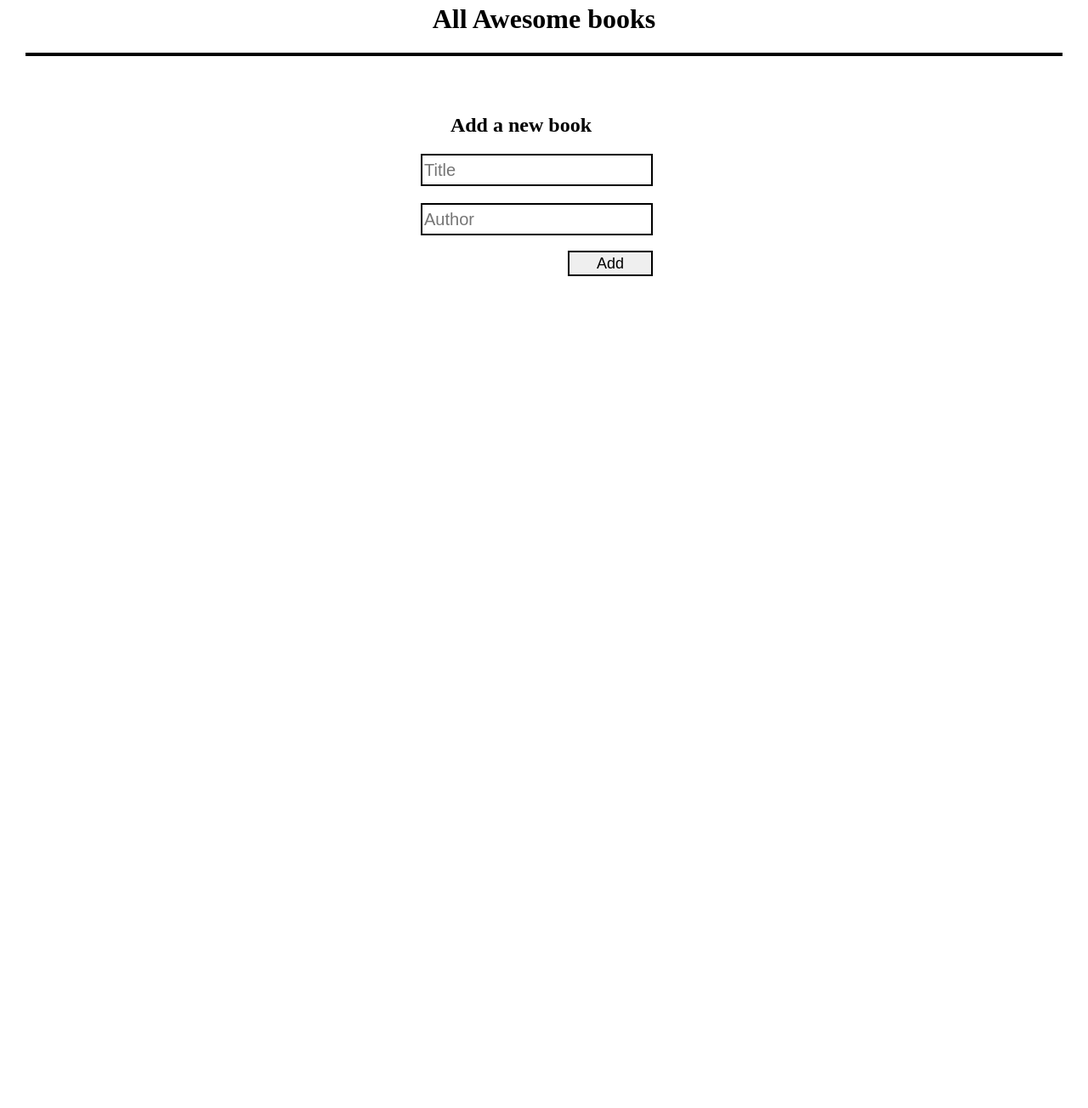
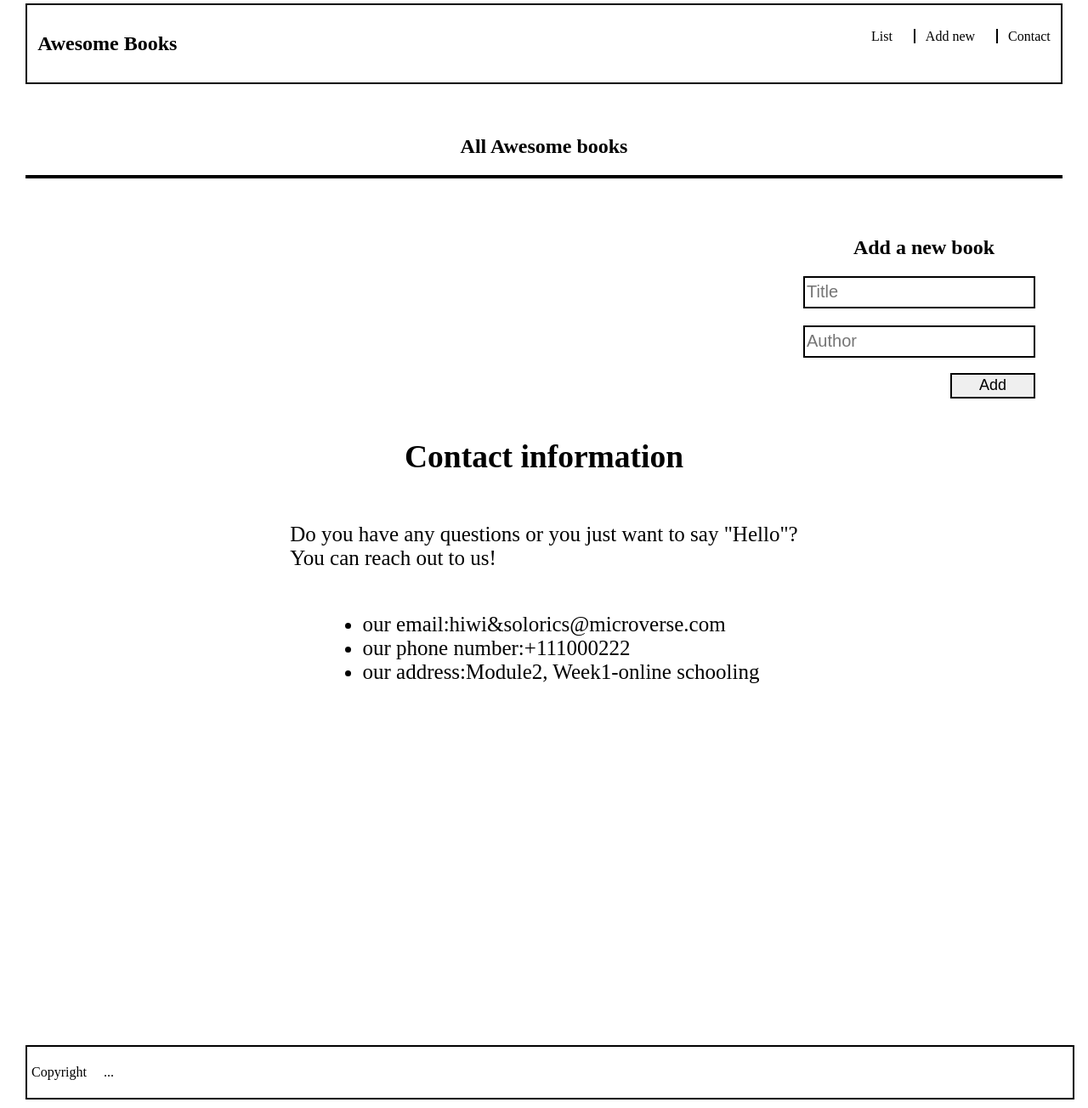
Before and after one commit to hiwina/AwesomeBooks, a website: page index.html in a window 1280 px wide. Shown: the part 16-1320 px from the top of the page at 85% size. Before the commit the page ends 800 px from the top, so only its background shows below. Drawn offline with Linux system fonts and the light colour scheme.

Commit message:
add navigation bar and use eventlisner for displaying each section

```diff
--- a/index.html
+++ b/index.html
@@ -4,20 +4,48 @@
     <meta http-equiv="X-UA-Compatible" content="IE=edge">
     <meta name="viewport" content="width=device-width, initial-scale=1.0">
     <link rel="stylesheet" href="styles.css">
-    <!-- <link rel="stylesheet" href="https://cdn.jsdelivr.net/npm/bootswatch@4.5.2/dist/yeti/bootstrap.min.css"> -->
     <title>'Awesome Books'</title>
 </head>
-<body>
+<body >
+    <header>
+      <nav class="nav-container">
+        <h1 id="header-name">Awesome Books</h1>
+        <ul class="navItems">
+          <li ><a href="#lists" id="list">List</a></li>
+          <li ><a href="#adds" id="add-new">Add new</a></li>
+          <li ><a href="#contacts" id="contact">Contact</a></li>
+        </ul>
+      </nav>
+    </header>
+
+    <p id="date"></p>
+
+    <section class="list" id="lists">
     <h1 class="text-center">All Awesome books</h1>
      <div id="book-list">
      </div>
-
+    </section>
+    <section id="adds">
     <form id="book-form">
         <h2 >Add a new book</h2>
         <input name="title" id="title"  placeholder="Title"></input>
         <input name="author" id="author"  placeholder="Author"></input>
         <button type="submit" class="addbtn">Add</button>
     </form>
+    </section>
+    <section class="contact" id="contacts">
+        <h1 class="heading">Contact information</h1>
+        <p id="p">Do you have any questions or you just want to say "Hello"? <br> You can reach out to us!</p>
+        <ul id="co-ul" class="co-ul">
+          <li id="email">our email:hiwi&solorics@microverse.com </li>
+          <li id="email">our phone number:+111000222</li>
+          <li id="email">our address:Module2, Week1-online schooling</li>
+        </ul>
+    </section>
+     <footer>
+     <p>Copyright</p>
+     <p>...</p>
+    </footer>
 <script src = index.js></script>
 </body>
 </html>
--- a/index.js
+++ b/index.js
@@ -1,10 +1,13 @@
-/* eslint-disable no-use-before-define */
-/* eslint-disable no-unused-vars */
-// select the items
 const form = document.querySelector('#book-form');
 const title = document.querySelector('#title');
 const author = document.querySelector('#author');
 const displayArea = document.querySelector('#book-list');
+const bookList = document.querySelector('#list');
+const addBook = document.querySelector('#add-new');
+const contact = document.querySelector('#contact');
+const addSection = document.querySelector('#adds');
+const contactSection = document.querySelector('#contacts');
+const header = document.querySelector('.text-center');
 
 class Books {
   constructor(title, author) {
@@ -16,7 +19,6 @@ class Books {
     const bookTitle = title.value;
     const bookAuthor = author.value;
     const book = new Books(bookTitle, bookAuthor);
-    // Check if local storage is empty
     if (localStorage.getItem('books') === null) {
       const bookShelf = [];
       bookShelf.push(book);
@@ -27,7 +29,6 @@ class Books {
       bookArray.push(book);
       localStorage.setItem('books', JSON.stringify(bookArray));
     }
-    // Clear input
     title.value = '';
     author.value = '';
     this.displayBooks();
@@ -46,7 +47,6 @@ class Books {
       const deleteBtn = document.createElement('div');
       const container = document.createElement('div');
       const words = document.createElement('div');
-      // set attributes
       displayTitle.innerText = `"${element.title}" by`;
       displayAuth.innerText = element.author;
       deleteBtn.innerHTML = `<button class="btn borders removeButton" onclick='deleteItem(${index})'>Remove</button>`;
@@ -54,7 +54,6 @@ class Books {
       container.classList.add('flexing', 'centers');
       words.classList.add('flexing');
       displayAuth.classList.add('word');
-      // apend children
       words.appendChild(displayTitle);
       words.appendChild(displayAuth);
       container.appendChild(words);
@@ -76,10 +75,8 @@ class Books {
   }
 }
 
-// what happens when a person presses submit
 form.addEventListener('submit', (event) => {
   event.preventDefault();
-  // Check if title and author field is empty or not
   if (title.value === '' || author.value === '') {
     title.setAttribute('placeholder', 'title');
     author.setAttribute('placeholder', 'author');
@@ -91,8 +88,35 @@ form.addEventListener('submit', (event) => {
 });
 
 const bigBook = new Books();
+// eslint-disable-next-line no-unused-vars
 const deleteItem = (id) => {
   bigBook.removeBook(id);
 };
 
 window.addEventListener('load', bigBook.displayBooks());
+function displayDate() {
+  document.getElementById('date').innerHTML = Date();
+}
+const onload = () => {
+  contactSection.style.display = 'none';
+  addSection.style.display = 'none';
+  displayArea.style.display = 'block';
+  bookList.classList.add('active');
+  contact.classList.remove('active');
+  addBook.classList.remove('active');
+  header.style.display = 'block';
+};
+
+window.addEventListener('load', onload);
+window.addEventListener('load', displayDate);
+bookList.addEventListener('click', onload);
+
+addBook.addEventListener('click', () => {
+  bookList.classList.remove('active');
+  contact.classList.remove('active');
+  contactSection.style.display = 'none';
+  addSection.style.display = 'flex';
+  addBook.classList.add('active');
+  displayArea.style.display = 'none';
+  header.style.display = 'none';
+});
--- a/styles.css
+++ b/styles.css
@@ -3,23 +3,53 @@ body {
   margin: 0 auto;
 }
 
+.nav-container {
+  display: flex;
+  flex-direction: row;
+  justify-content: space-between;
+  border: 2px solid #000;
+  padding: 1%;
+}
+
+.navItems {
+  display: flex;
+  flex-direction: row;
+  gap: 12px;
+  list-style: none;
+}
+
+#list,
+#add-new {
+  border-right: 2px solid #000;
+  padding-right: 25px;
+}
+
+.active {
+  color: #00f;
+}
+
+a {
+  text-decoration: none;
+  color: #000;
+}
+
 .text-center {
   text-align: center;
+  margin-top: 60px;
 }
 
 #book-form {
   display: flex;
   flex-direction: column;
   margin-top: 3em;
-  width: 50%;
   align-items: flex-end;
-  margin-left: 8em;
+  margin-left: 50%;
 }
 
 #book-form,
 h2 {
   text-align: center;
-  margin-right: 3em;
+  margin-right: 2em;
 }
 
 #book-list {
@@ -80,3 +110,37 @@ input {
 .warning {
   background: rgb(227, 172, 172);
 }
+
+#date {
+  float: right;
+  padding-right: 1%;
+  margin-bottom: 24px;
+}
+
+.add {
+  display: flex;
+  justify-content: center;
+  align-items: center;
+  width: 100%;
+}
+
+.contact {
+  display: flex;
+  flex-direction: column;
+  justify-content: space-around;
+  align-items: center;
+  width: 100%;
+  font-size: 25px;
+}
+
+footer {
+  display: flex;
+  border: 2px solid #000;
+  align-items: center;
+  margin-bottom: 10px;
+  margin-top: 400px;
+  gap: 20px;
+  width: 100%;
+  bottom: 0;
+  padding: 5px;
+}
```
